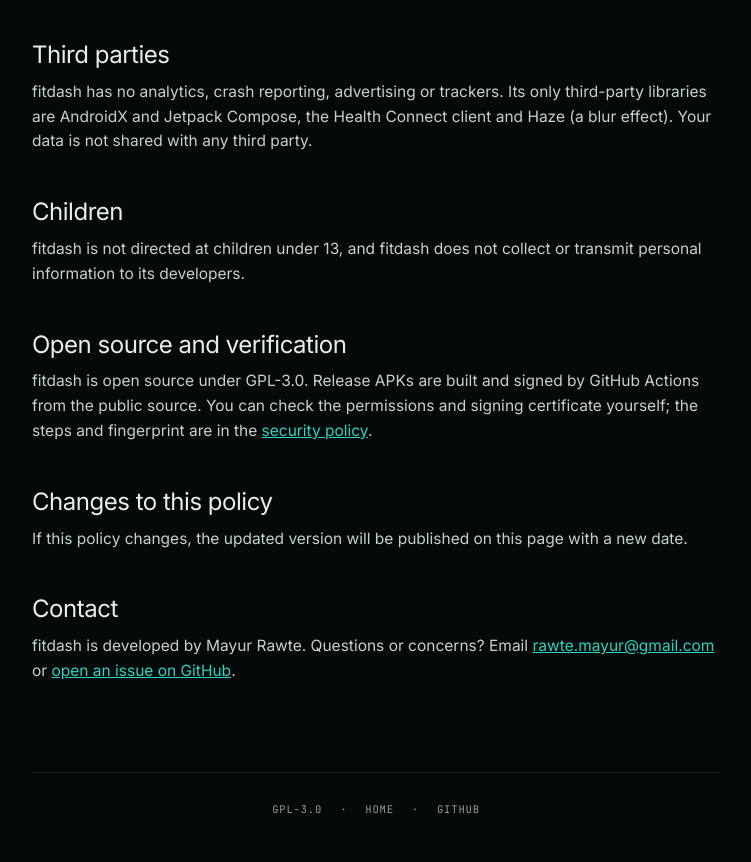
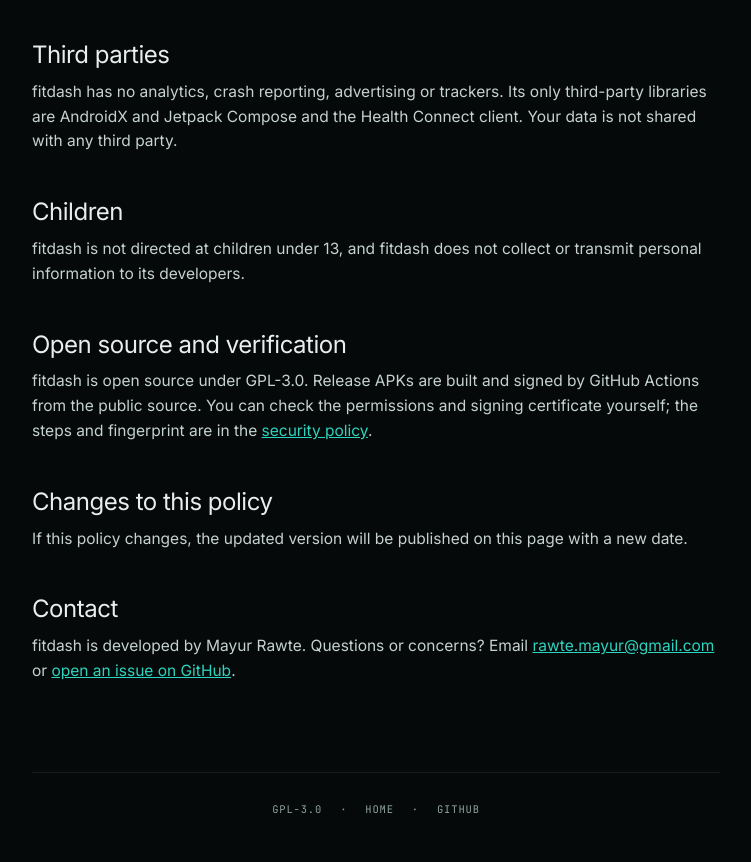
Before and after one commit to mayurrawte/fitdash, a plain HTML site: page docs/privacy.html in a window 1280 px wide. Shown: the part 2737-3599 px from the top of the page, without its empty margins (264-1015 px from the left). Drawn offline with Linux system fonts and the light colour scheme.

Commit message:
Remove unused Haze dependency

```diff
--- a/docs/privacy.html
+++ b/docs/privacy.html
@@ -141,7 +141,7 @@
     <ul><li>Clear fitdash&rsquo;s storage or uninstall it to remove its settings, its copy of your data and any share image.</li><li>Revoke fitdash&rsquo;s access in Health Connect (Settings &rarr; Health Connect &rarr; App permissions).</li><li>Delete the health data itself in Health Connect.</li></ul>
   </section>
   <section><h2>Third parties</h2>
-    <p>fitdash has no analytics, crash reporting, advertising or trackers. Its only third-party libraries are AndroidX and Jetpack Compose, the Health Connect client and Haze (a blur effect). Your data is not shared with any third party.</p>
+    <p>fitdash has no analytics, crash reporting, advertising or trackers. Its only third-party libraries are AndroidX and Jetpack Compose and the Health Connect client. Your data is not shared with any third party.</p>
   </section>
   <section><h2>Children</h2>
     <p>fitdash is not directed at children under 13, and fitdash does not collect or transmit personal information to its developers.</p>
```
Also changed, not shown: 3 other files.
